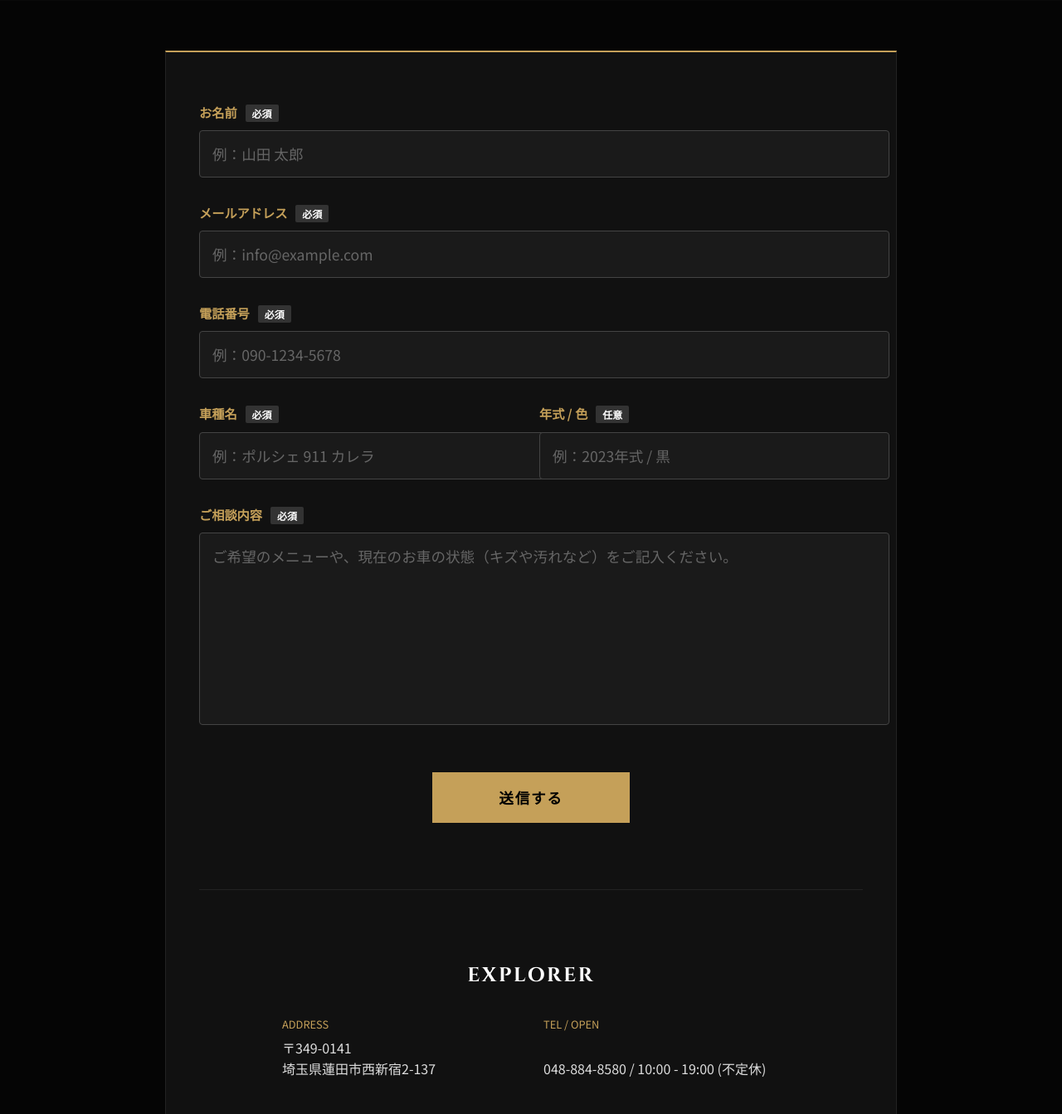
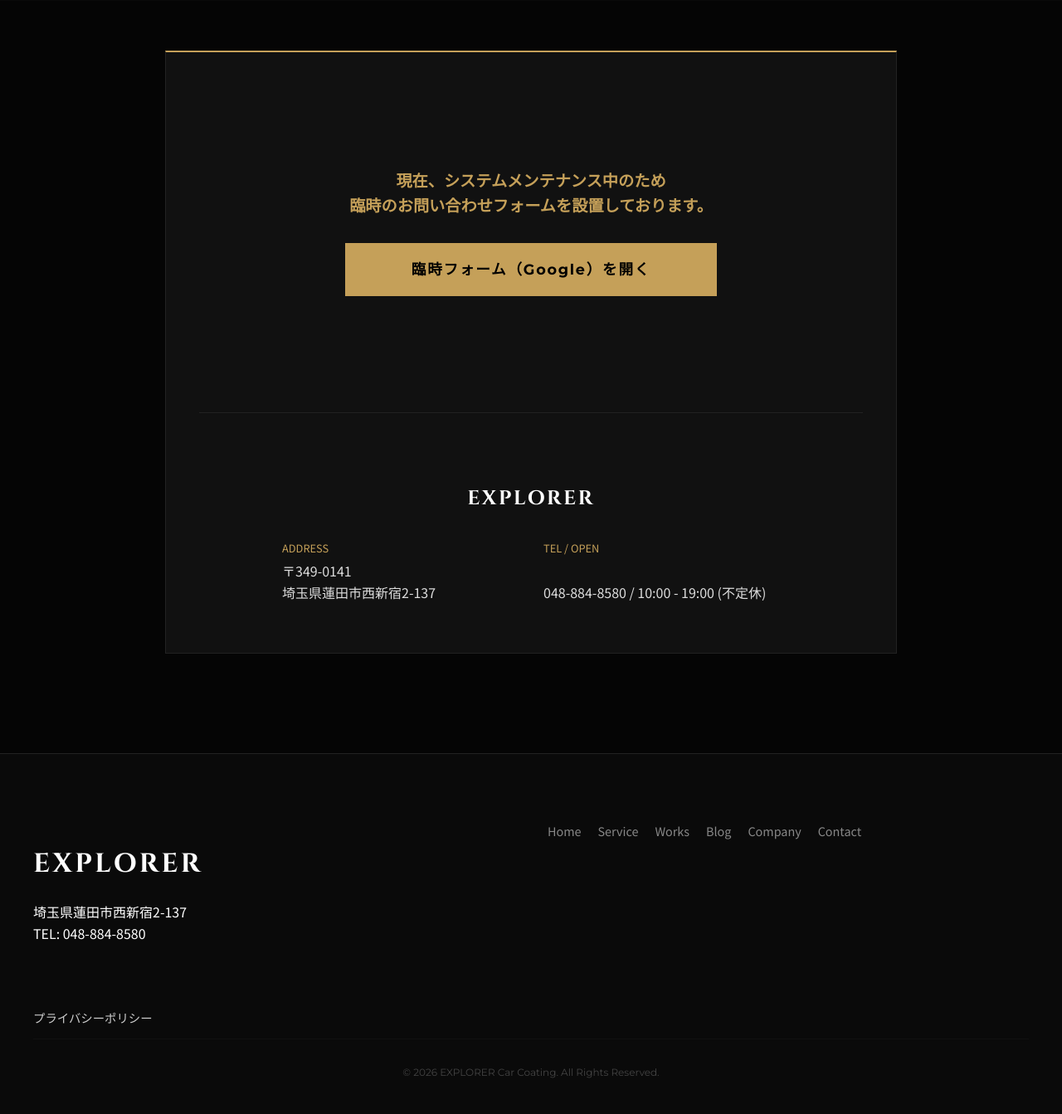
Before and after one commit to shinyaokubo-ai/mysite, a Django app: page /contact/ in a window 1280 px wide. Shown: the part 580-1923 px from the top of the page at 83% size. After the commit the page ends 1880 px from the top, so only its background shows below. Run offline with Django 5.2, Linux system fonts and the light colour scheme; tables that the repository leaves empty hold one stand-in row (values such as "Sample post").

Commit message:
緊急スイッチ機能と画面を追加

```diff
--- a/web/admin.py
+++ b/web/admin.py
@@ -1,5 +1,5 @@
 from django.contrib import admin
-from .models import Post, Contact # 🌟 Contactを追加
+from .models import Post, Contact,SystemSetting # 🌟 Contactを追加
 
 # 管理画面にPostモデルを登録する
 @admin.register(Post)
@@ -18,3 +18,4 @@ class PostAdmin(admin.ModelAdmin):
 class ContactAdmin(admin.ModelAdmin): # ← ここを静かに修正しました！
     list_display = ('created_at', 'name', 'email', 'car_model') # 一覧に出す項目
     search_fields = ('name', 'email', 'car_model') # 検索機能
+    admin.site.register(SystemSetting)
--- a/web/models.py
+++ b/web/models.py
@@ -41,3 +41,24 @@ class Contact(models.Model):
     class Meta:
         verbose_name = 'お問い合わせ'
         verbose_name_plural = 'お問い合わせ一覧'
+
+
+
+class SystemSetting(models.Model):
+    is_emergency_form = models.BooleanField(
+        default=False,
+        verbose_name="【緊急時】お問い合わせをGoogleフォームに切り替える"
+    )
+    google_form_url = models.URLField(
+        blank=True,
+        null=True,
+        verbose_name="GoogleフォームのURL",
+        help_text="※切り替える場合は、ここにGoogleフォームのリンクを入力してください"
+    )
+
+    class Meta:
+        verbose_name = 'システム設定'
+        verbose_name_plural = 'システム設定'
+
+    def __str__(self):
+        return "システム設定（※ここから緊急切り替えが可能です）"
--- a/web/templates/contact.html
+++ b/web/templates/contact.html
@@ -49,36 +49,30 @@
     .form-control {
         width: 100%;
         padding: 15px;
-        /* 背景を少しだけ明るい黒にして、枠線との境界をはっきりさせる */
         background-color: #1a1a1a !important;
         border: 1px solid #444;
-        /* 文字色を「真っ白」に強制 */
         color: #ffffff !important;
         font-family: 'Noto Sans JP', sans-serif;
-        font-size: 1.1rem; /* 文字を少し大きく */
+        font-size: 1.1rem;
         border-radius: 4px;
         transition: 0.3s;
-        /* ブラウザのデフォルトスタイルを打ち消す */
         appearance: none;
         -webkit-appearance: none;
     }
 
-    /* フォーカス時（入力しようとした時） */
     .form-control:focus {
         outline: none;
-        border-color: #c5a059; /* 金色の枠線 */
-        background-color: #000 !important; /* 背景を黒く引き締める */
+        border-color: #c5a059;
+        background-color: #000 !important;
         color: #fff !important;
-        box-shadow: 0 0 10px rgba(197, 160, 89, 0.3); /* 金色の光 */
+        box-shadow: 0 0 10px rgba(197, 160, 89, 0.3);
     }
 
-    /* プレースホルダー（例：〜〜の部分）の色調整 */
     .form-control::placeholder {
-        color: #666; /* 読みやすいグレー */
+        color: #666;
         opacity: 1;
     }
 
-    /* オートフィル（自動入力）対策：背景が水色になるのを防ぐ */
     .form-control:-webkit-autofill,
     .form-control:-webkit-autofill:hover,
     .form-control:-webkit-autofill:focus,
@@ -147,28 +141,45 @@
                 </div>
 
             {% else %}
+
+                {% if setting.is_emergency_form %}
+                    <div class="emergency-form-container" style="text-align: center; padding: 60px 0;">
+                        <p style="color: #c5a059; font-weight: bold; font-size: 1.2rem; margin-bottom: 30px;">
+                            現在、システムメンテナンス中のため<br>臨時のお問い合わせフォームを設置しております。
+                        </p>
+                        {% if setting.google_form_url %}
+                            <a href="{{ setting.google_form_url }}" target="_blank" class="btn-submit" style="text-decoration: none; display: inline-block;">
+                                臨時フォーム（Google）を開く
+                            </a>
+                        {% else %}
+                            <p style="color: #fff; font-size: 1rem;">※現在、お問い合わせフォームの準備中です。<br>お急ぎの場合はお電話（048-884-8580）にてご連絡ください。</p>
+                        {% endif %}
+                    </div>
+
+                {% else %}
+                    {% if error %}
+                        <div style="background-color: #ff4444; color: white; padding: 15px; text-align: center; border-radius: 4px; margin-bottom: 30px; font-weight: bold;">
+                            {{ error }}
+                        </div>
+                    {% endif %}
+
                     <form action="" method="post">
                         {% csrf_token %}
 
                         <div class="form-group">
                             <label class="form-label">お名前<span>必須</span></label>
-                        <input type="text" name="name" class="form-control" placeholder="例：山田 太郎">
+                            <input type="text" name="name" class="form-control" placeholder="例：山田 太郎" required>
                         </div>
 
                         <div class="form-group">
                             <label class="form-label">メールアドレス<span>必須</span></label>
-                        <input type="email" name="email" class="form-control" placeholder="例：info@example.com">
+                            <input type="email" name="email" class="form-control" placeholder="例：info@example.com" required>
                         </div>
-
-
 
                         <div class="form-group">
                             <label class="form-label">電話番号<span>必須</span></label>
                             <input type="tel" name="phone" class="form-control" placeholder="例：090-1234-5678" required>
                         </div>
-
-
-
 
                         <div class="row" style="display:flex; gap:20px; flex-wrap:wrap;">
                             <div class="form-group" style="flex:1; min-width:200px;">
@@ -191,6 +202,7 @@
                         </div>
                     </form>
                 {% endif %}
+                {% endif %}
 
             <div class="shop-info">
                 <h3>EXPLORER</h3>
@@ -200,8 +212,7 @@
                         <span class="info-value">〒349-0141<br>埼玉県蓮田市西新宿2-137</span>
                     </div>
                     <div class="info-item">
-                        <span class="info-label">TEL / OPEN
-                        </span>
+                        <span class="info-label">TEL / OPEN</span>
                         <span class="info-value"><br>048-884-8580 / 10:00 - 19:00 (不定休)</span>
                     </div>
                 </div>
--- a/web/views.py
+++ b/web/views.py
@@ -1,11 +1,13 @@
-import re # 🌟 スパム対策（ひらがなチェック）用にこれを追加しています
+import re # 🌟スパム対策用
 from django.contrib.auth.mixins import LoginRequiredMixin
 from django.views.generic import TemplateView, DetailView
 from django.http import JsonResponse
 from django.shortcuts import render, get_object_or_404, redirect
-from .models import Post, Contact
 from django.core.mail import send_mail, EmailMessage
 from django.contrib.auth.decorators import login_required
+
+# 🌟 SystemSetting を追加し、綺麗にまとめました
+from .models import Post, Contact, SystemSetting
 
 # --- 1. 表側のページ（一般の人が見る画面） ---
 
@@ -13,6 +15,7 @@ class IndexView(TemplateView):
     template_name = 'index.html'
     def get_context_data(self, **kwargs):
         context = super().get_context_data(**kwargs)
+        # 施工事例(Works)とブログ(Blog)の最新3件をトップページに送る
         context['works_posts'] = Post.objects.filter(category='Works', status='Published').order_by('-created_at')[:3]
         context['blog_posts'] = Post.objects.filter(category='Blog', status='Published').order_by('-created_at')[:3]
         return context
@@ -51,6 +54,7 @@ class PostDetailView(DetailView):
         context = super().get_context_data(**kwargs)
         post = self.get_object()
 
+        # 本文中の [video] を動画プレイヤー(HTMLタグ)に置き換える処理
         if post.image and (".mp4" in post.image.url.lower() or ".mov" in post.image.url.lower()):
             video_tag = f'<video src="{post.image.url}" class="video-player" controls preload="auto" playsinline></video>'
 
@@ -63,21 +67,30 @@ class PostDetailView(DetailView):
         return context
 
 def contact(request):
+    # 🌟 システム設定をデータベースから取得（なければ自動で作る）
+    setting, created = SystemSetting.objects.get_or_create(id=1)
+
+    # 🌟 緊急モードがONの場合は、送信処理をすべてスキップして画面を表示する
+    if setting.is_emergency_form:
+        return render(request, 'contact.html', {'setting': setting})
+
     if request.method == 'POST':
+        # フォームから送られてきたデータをすべて受け取る
         user_name = request.POST.get('name')
         user_email = request.POST.get('email')
         user_phone = request.POST.get('phone')
         car_model = request.POST.get('car_model')
         car_color = request.POST.get('car_color')
-        user_message = request.POST.get('message')
+        user_message = request.POST.get('message') or ""
 
-        # 🌟【スパム対策】本文に「ひらがな」が1文字も含まれていない場合は拒否する
-        if not re.search(r'[あ-ん]', user_message):
+        # 🌟【スパム対策】消えていたコードを復活させています！
+        if not re.search(r'[\u3040-\u309F\u30A0-\u30FF\u4E00-\u9FFF]', user_message):
             return render(request, 'contact.html', {
-                'error': 'お問い合わせの送信に失敗しました。内容を日本語で入力してください。'
+                'error': 'お問い合わせの送信に失敗しました。内容を日本語で入力してください。',
+                'setting': setting
             })
 
-        # 0. データベース（Neon）に保存する
+        # 🌟 0. データベース（Neon）に保存する（これが最強のバックアップ！）
         Contact.objects.create(
             name=user_name,
             email=user_email,
@@ -123,8 +136,9 @@ def contact(request):
                 fail_silently=False,
             )
 
-        return render(request, 'contact.html', {'success': True})
-    return render(request, 'contact.html')
+        return render(request, 'contact.html', {'success': True, 'setting': setting})
+
+    return render(request, 'contact.html', {'setting': setting})
 
 class CompanyView(TemplateView):
     template_name = 'company.html'
```
Lines whose indentation alone changed are shown as unchanged.
